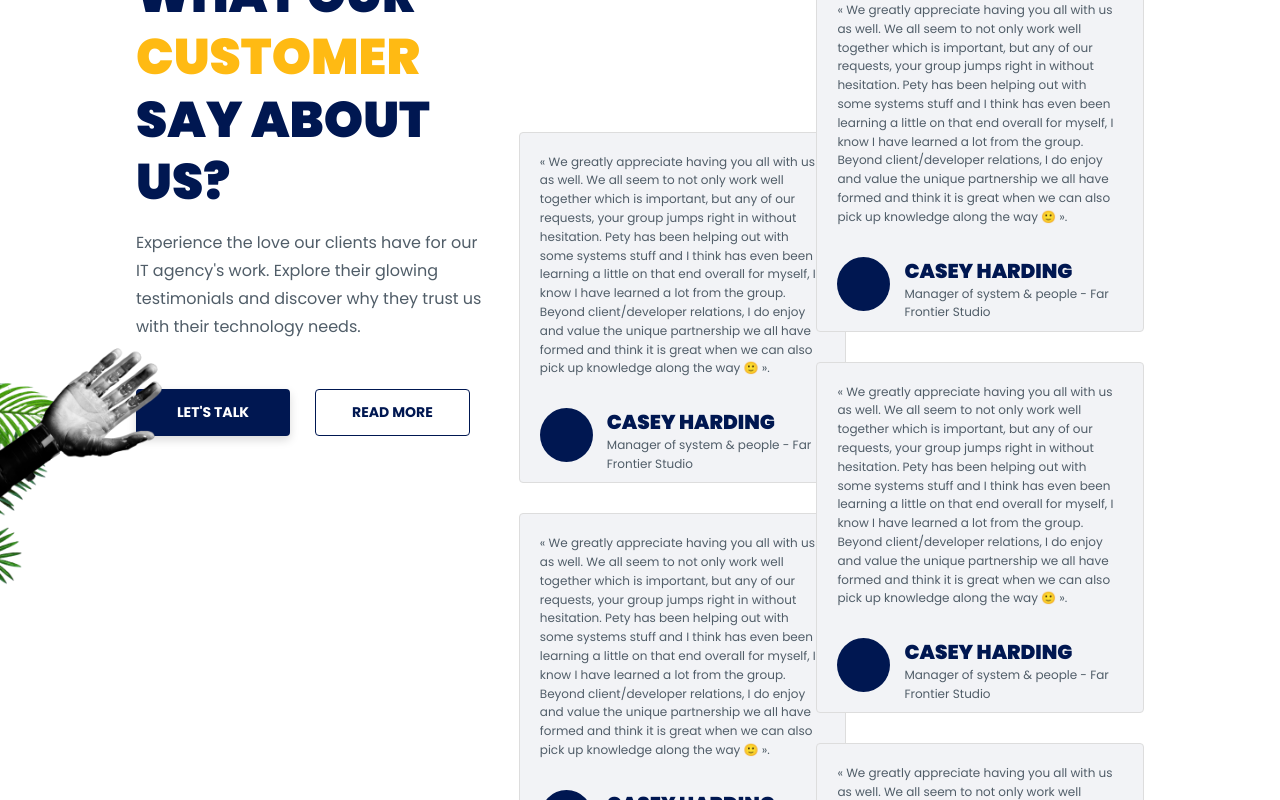
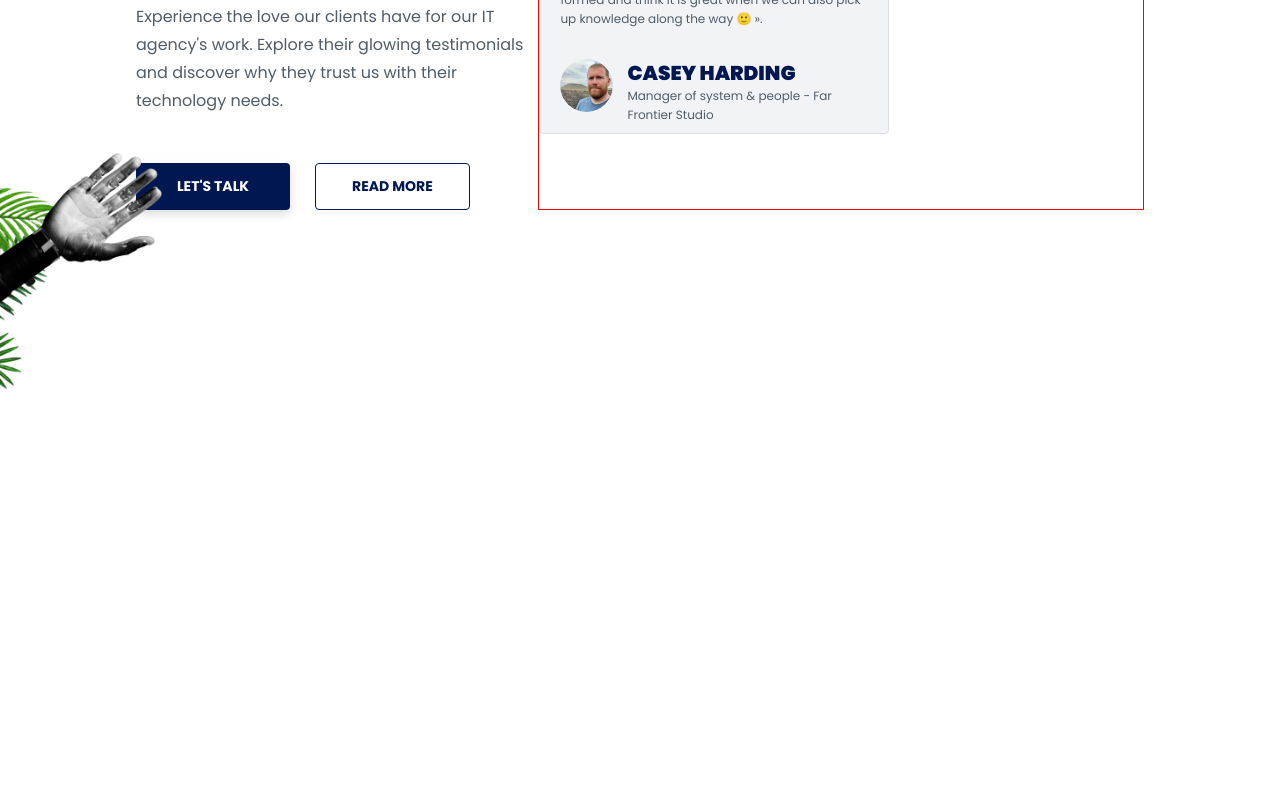
Before and after one commit to maxime-dot/website3, a Next.js app: page / in a window 1280 px wide. Shown: the part 1000-1800 px from the top of the page. After the commit the page ends 1494 px from the top, so only its background shows below. Built offline with nearby package versions, Linux system fonts and the light colour scheme.

Commit message:
refactor: change customer testimonial card as props

```diff
--- a/src/app/components/cards/testimonial/TestimonialCard.tsx
+++ b/src/app/components/cards/testimonial/TestimonialCard.tsx
@@ -1,25 +1,33 @@
 import React from "react";
 import "./testimonial-card.scss";
-const TestimonialCard: React.FC = () => {
+import Image from "next/image";
+interface CardProps {
+  name: string;
+  profile: string;
+  testimonials: string;
+  post: string;
+}
+const TestimonialCard: React.FC<CardProps> = ({
+  name,
+  profile,
+  post,
+  testimonials,
+}) => {
   return (
     <div className="testimonial-card d-flex flex-col">
-      <p className="akata-text-small">
-        « We greatly appreciate having you all with us as well. We all seem to
-        not only work well together which is important, but any of our requests,
-        your group jumps right in without hesitation. Pety has been helping out
-        with some systems stuff and I think has even been learning a little on
-        that end overall for myself, I know I have learned a lot from the group.
-        Beyond client/developer relations, I do enjoy and value the unique
-        partnership we all have formed and think it is great when we can also
-        pick up knowledge along the way 🙂 ».
-      </p>
+      <p className="akata-text-small">{testimonials}</p>
       <div className="customer-info d-flex flex-row">
-        <div className="img"></div>
+        <Image
+          src={profile}
+          width={53}
+          height={53}
+          alt={`${name} profile`}
+          className="img"
+          priority={true}
+        />
         <div className="info-perso d-flex flex-col">
-          <span className="akata-title-medium name">CASEY HARDING</span>
-          <p className="akata-text-small post">
-            Manager of system & people - Far Frontier Studio
-          </p>
+          <span className="akata-title-medium name">{name}</span>
+          <p className="akata-text-small post">{post}</p>
         </div>
       </div>
     </div>
--- a/src/app/components/cards/testimonial/testimonial-card.scss
+++ b/src/app/components/cards/testimonial/testimonial-card.scss
@@ -15,12 +15,12 @@
     .img {
       min-width: 53px;
       min-height: 53px;
-      background: var(--goavana-blue);
       border-radius: 100%;
     }
     .info-perso {
       .name {
         line-height: auto;
+        text-transform: uppercase;
       }
     }
   }
--- a/src/app/components/sections/testimonial/Testimonial.tsx
+++ b/src/app/components/sections/testimonial/Testimonial.tsx
@@ -25,7 +25,7 @@ const Testimonial: React.FC = () => {
   };
   return (
     <section
-      className="akata-testimonial fill-view   d-flex flex-row"
+      className="akata-testimonial w-100   d-flex flex-row"
       id="#testimonal"
     >
       <Image
@@ -43,7 +43,7 @@ const Testimonial: React.FC = () => {
             <h2 className="akata-title-strong">
               What our <span>customer</span> say about us?
             </h2>
-            <p className="akata-text-big">
+            <p className="akata-text-big description">
               Experience the love our clients have for our IT agency&apos;s
               work. Explore their glowing testimonials and discover why they
               trust us with their technology needs.
@@ -66,15 +66,7 @@ const Testimonial: React.FC = () => {
           </div>
         </div>
         <div className="testimonial-customer">
-          <div className="customer d-flex flex-col">
-            <TestimonialCard />
-            <TestimonialCard />
-          </div>
-          <div className="customer d-flex flex-col">
-            <TestimonialCard />
-            <TestimonialCard />
-            <TestimonialCard />
-          </div>
+          <TestimonialCard name="casey harding" post="Manager of system & people - Far Frontier Studio" profile="/images/customer/casey-harding.png" testimonials="« We greatly appreciate having you all with us as well. We all seem to not only work well together which is important, but any of our requests, your group jumps right in without hesitation. Pety has been helping out with some systems stuff and I think has even been learning a little on that end overall for myself, I know I have learned a lot from the group. Beyond client/developer relations, I do enjoy and value the unique partnership we all have formed and think it is great when we can also pick up knowledge along the way 🙂 »." />
         </div>
       </div>
     </section>
--- a/src/app/components/sections/testimonial/testimonial.scss
+++ b/src/app/components/sections/testimonial/testimonial.scss
@@ -10,35 +10,20 @@
   .testimonial-content {
     .testimonial-info {
       gap: 48px;
-      flex: 0.35;
-      justify-content: center;
+      flex: 0.4;
       .text-group {
         gap: 16px;
+        .description {
+          max-width: 441px;
+        }
       }
       .button-group {
         gap: 25px;
       }
     }
     .testimonial-customer {
-      flex: 0.65;
-      display: grid;
-      grid-template-columns: 1fr 1fr;
-
-      .customer {
-        width: 100%;
-        height: 100%;
-
-        gap: 30px;
-        justify-content: flex-end;
-        align-items: flex-end;
-        &:nth-child(2) {
-          transform: translateY(180px);
-        }
-        &:nth-child(1) {
-          justify-content: flex-end;
-          transform: translateX(30px) translateY(-50px);
-        }
-      }
+      flex: 0.6;
+      border: 1px solid red;
     }
   }
 }
```
Also changed, not shown: public/images/customer/casey-harding.png (added).
